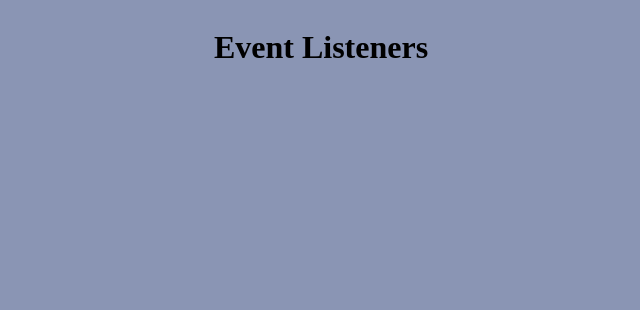
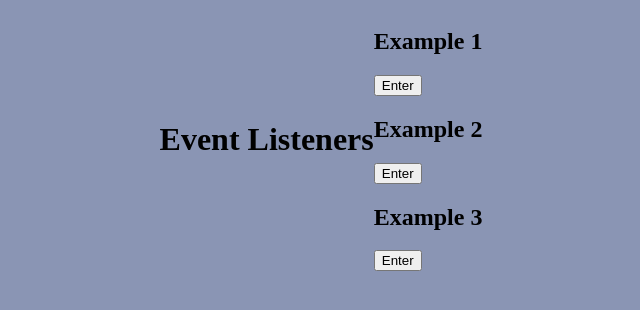
Before and after one commit to giftos1/Javascript-Event-Listeners, a plain HTML site: page index.html in a window 1280 px wide. Shown: the whole page, without its empty margins (319-959 px from the left). Drawn offline with Linux system fonts and the light colour scheme.

Commit message:
create containers with nested elements

```diff
--- a/index.html
+++ b/index.html
@@ -9,12 +9,23 @@
 </head>
 <body>
     <header>
-        <h1>Event Listeners</h1>
+        <h1 id="heading">Event Listeners</h1>
     </header>
-    <div class="container">
+    <div class="outer-container">
+        <div class="container">
+            <h2>Example 1</h2>
+            <button type="button">Enter</button>
+        </div>
+        <div class="container">
+            <h2>Example 2</h2>
+            <button type="button">Enter</button>
+        </div>
+        <div class="container">
+            <h2>Example 3</h2>
+            <button type="button">Enter</button>
+        </div>
     </div>
-    <div class="container"></div>
-    <div class="container"></div>
+
 
 </body>
 </html>
```
